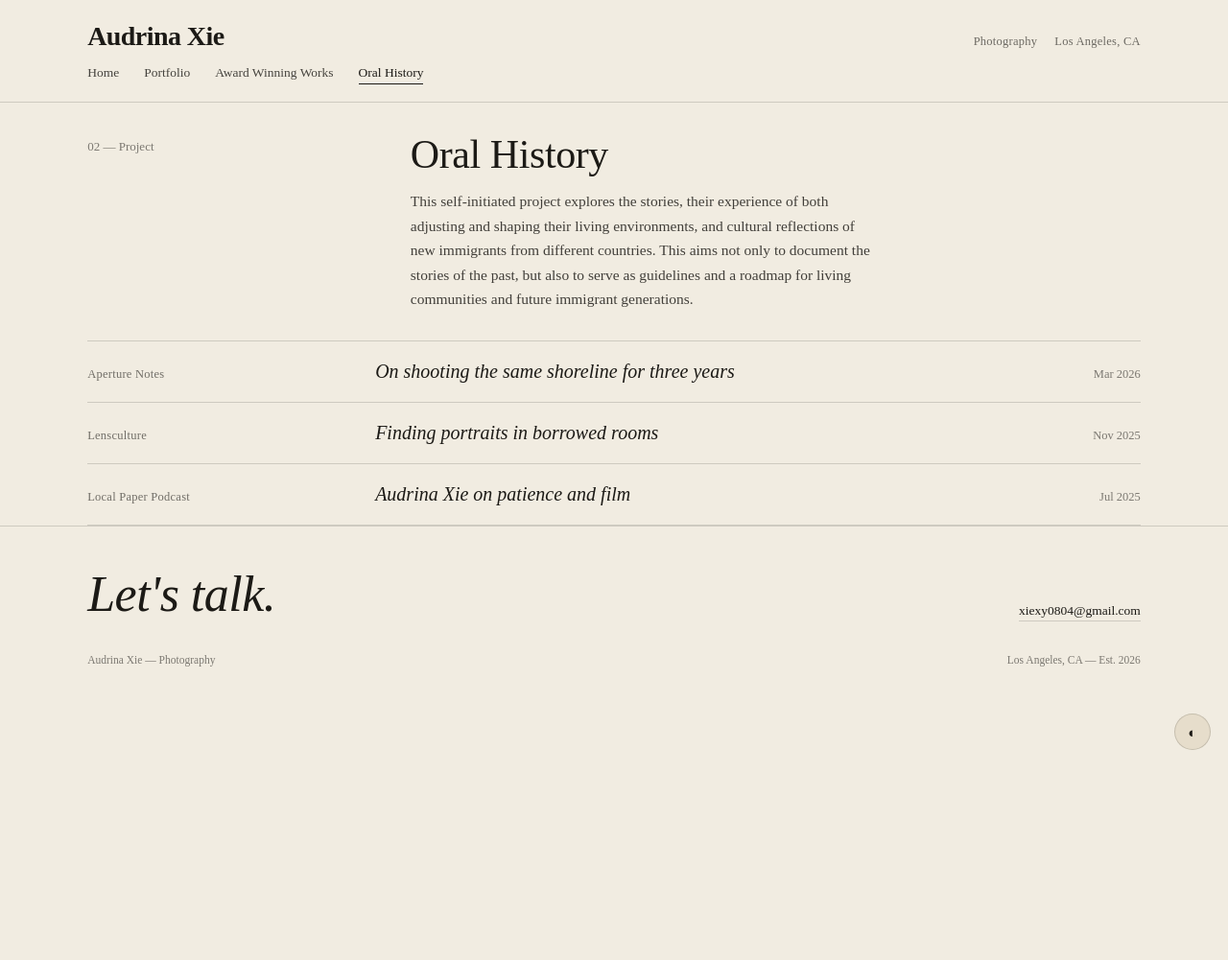
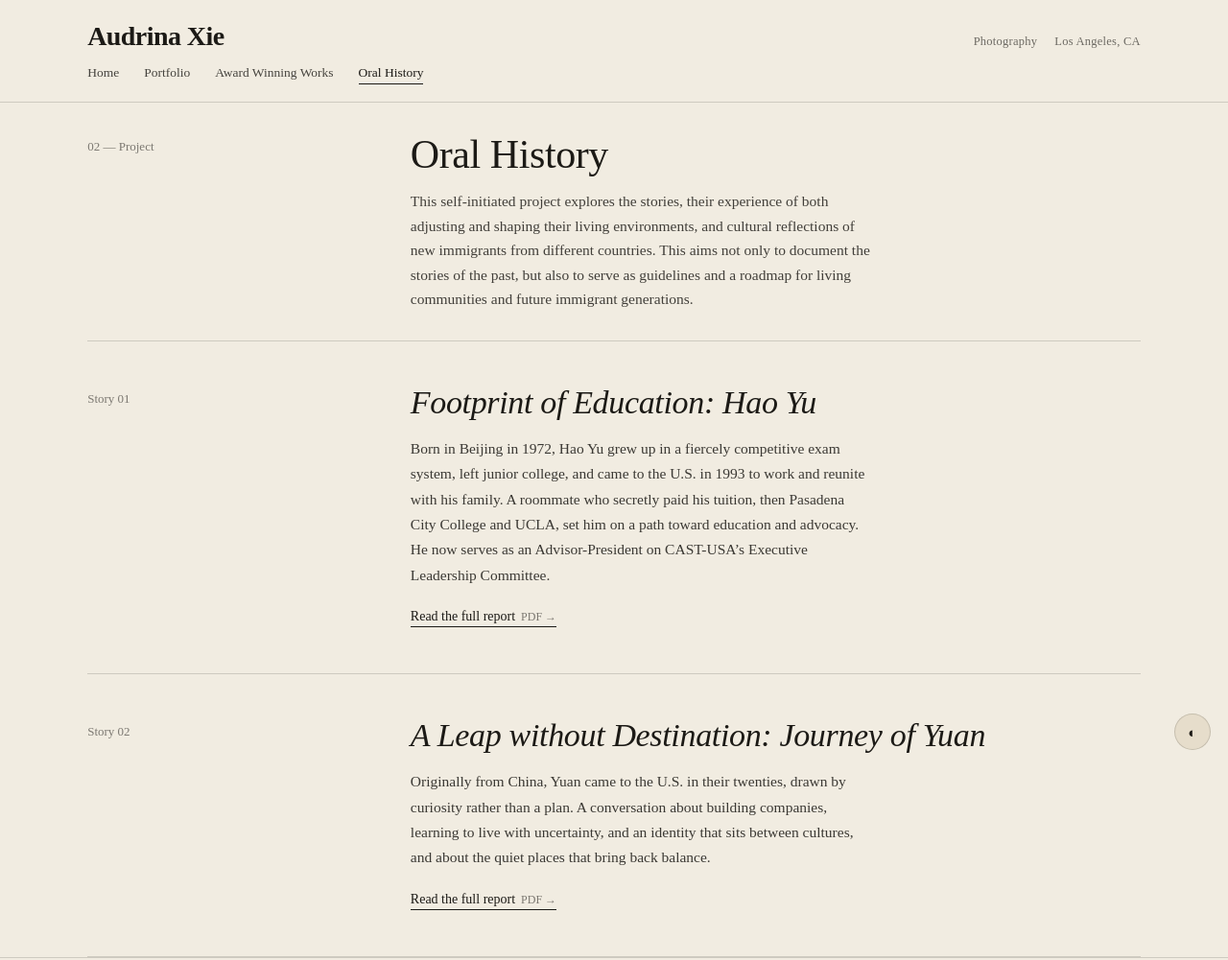
Before and after one commit to Audrina27/xieportfolio, a plain HTML site: page oral-history.html in a window 1280 px wide. Shown: the top 1001 px of the page at 96% size. Before the commit the page ends 800 px from the top, so only its background shows below. Drawn offline with Linux system fonts and the light colour scheme.

Commit message:
Add files via upload

```diff
--- a/oral-history.html
+++ b/oral-history.html
@@ -323,6 +323,50 @@
     max-width:780px;
   }
 
+  /* ===== Oral history stories ===== */
+  .story-list{ border-top:1px solid var(--line); }
+  .story{
+    display:grid;
+    grid-template-columns: 0.55fr 1.45fr;
+    gap:clamp(20px,4vw,48px);
+    padding:44px 0 48px;
+    border-bottom:1px solid var(--line);
+  }
+  .story-num{
+    font-size:13px;
+    opacity:0.55;
+    font-variant-numeric: tabular-nums;
+    padding-top:8px;
+  }
+  .story-title{
+    font-family:'Times New Roman', Times, serif;
+    font-style:italic;
+    font-weight:400;
+    font-size:clamp(24px,3vw,34px);
+    line-height:1.15;
+  }
+  .story-summary{
+    font-size:15.5px;
+    line-height:1.7;
+    max-width:62ch;
+    opacity:0.85;
+    margin-top:16px;
+  }
+  .story-link{
+    display:inline-block;
+    margin-top:22px;
+    font-size:14px;
+    text-decoration:none;
+    border-bottom:1px solid var(--ink);
+    padding-bottom:2px;
+    transition:opacity .2s ease, border-color .2s ease;
+  }
+  .story-link:hover, .story-link:focus-visible{ opacity:0.65; border-color:var(--rust); }
+  .story-link .file-type{ opacity:0.55; margin-left:6px; font-size:12px; }
+  @media (max-width:780px){
+    .story{ grid-template-columns:1fr; gap:10px; padding:34px 0 38px; }
+  }
+
   /* ===== Interviews list ===== */
   .interview-list{
     border-top:1px solid var(--line);
@@ -523,22 +567,23 @@
           <p class="section-intro">This self-initiated project explores the stories, their experience of both adjusting and shaping their living environments, and cultural reflections of new immigrants from different countries. This aims not only to document the stories of the past, but also to serve as guidelines and a roadmap for living communities and future immigrant generations.</p>
         </div>
       </div>
-      <div class="interview-list">
-        <a class="interview-row" href="#">
-          <span class="interview-pub">Aperture Notes</span>
-          <span class="interview-title">On shooting the same shoreline for three years</span>
-          <span class="interview-date">Mar 2026</span>
-        </a>
-        <a class="interview-row" href="#">
-          <span class="interview-pub">Lensculture</span>
-          <span class="interview-title">Finding portraits in borrowed rooms</span>
-          <span class="interview-date">Nov 2025</span>
-        </a>
-        <a class="interview-row" href="#">
-          <span class="interview-pub">Local Paper Podcast</span>
-          <span class="interview-title">Audrina Xie on patience and film</span>
-          <span class="interview-date">Jul 2025</span>
-        </a>
+      <div class="story-list">
+        <article class="story">
+          <div class="story-num">Story 01</div>
+          <div>
+            <h3 class="story-title">Footprint of Education: Hao Yu</h3>
+            <p class="story-summary">Born in Beijing in 1972, Hao Yu grew up in a fiercely competitive exam system, left junior college, and came to the U.S. in 1993 to work and reunite with his family. A roommate who secretly paid his tuition, then Pasadena City College and UCLA, set him on a path toward education and advocacy. He now serves as an Advisor-President on CAST-USA&rsquo;s Executive Leadership Committee.</p>
+            <a class="story-link" href="hao-yu-footprint-of-education.pdf" target="_blank" rel="noopener">Read the full report<span class="file-type">PDF &rarr;</span></a>
+          </div>
+        </article>
+        <article class="story">
+          <div class="story-num">Story 02</div>
+          <div>
+            <h3 class="story-title">A Leap without Destination: Journey of Yuan</h3>
+            <p class="story-summary">Originally from China, Yuan came to the U.S. in their twenties, drawn by curiosity rather than a plan. A conversation about building companies, learning to live with uncertainty, and an identity that sits between cultures, and about the quiet places that bring back balance.</p>
+            <a class="story-link" href="yuan-a-leap-without-destination.pdf" target="_blank" rel="noopener">Read the full report<span class="file-type">PDF &rarr;</span></a>
+          </div>
+        </article>
       </div>
     </section>
   </main>
```
Also changed, not shown: 2 other files.
